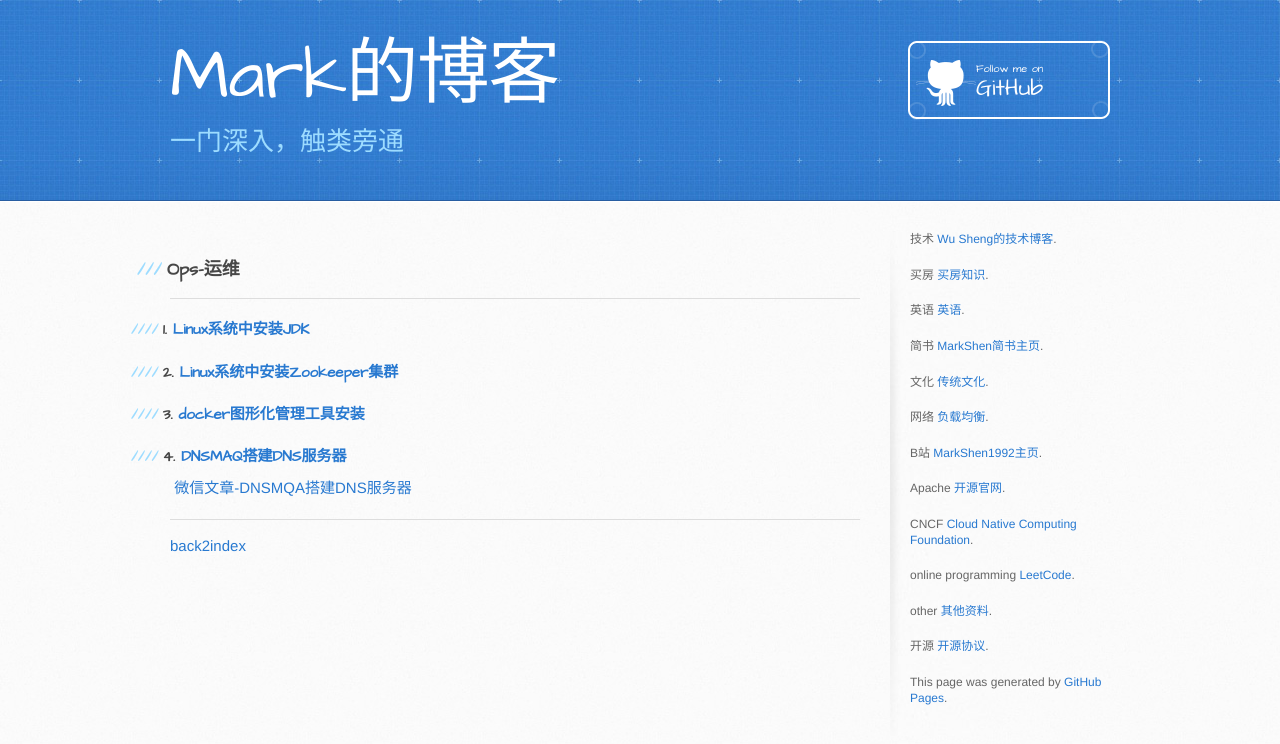
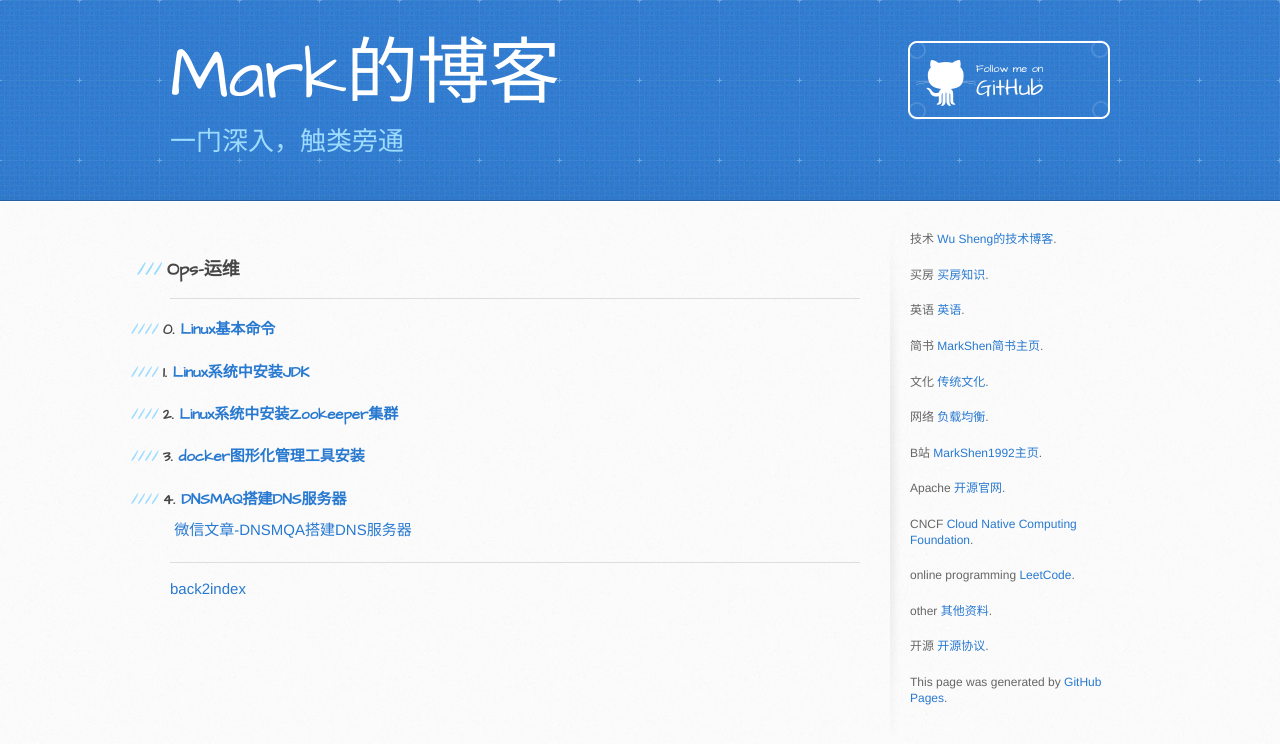
Before and after one commit to MarkShen1992/markshen1992.github.io, a Jekyll site: the page built from document/devops/ops/ops.md, in a window 1280 px wide. Shown: the top 744 px of the page. Built offline with Jekyll 4.4.1, drawn with Linux system fonts in a browser that asks for light colours; our own code applies the rules of GitHub Pages for plain Markdown files.

Commit message:
add a link

```diff
--- a/document/devops/ops/ops.md
+++ b/document/devops/ops/ops.md
@@ -1,6 +1,8 @@
 ### Ops-运维
 
 ---
+
+#### 0. [Linux基本命令](https://markshen1992.github.io/document/devops/ops/linux/linux_basic_command.html)
 
 #### 1. [Linux系统中安装JDK](https://markshen1992.github.io/document/devops/ops/linux/linux_java_install.html)
 
```
